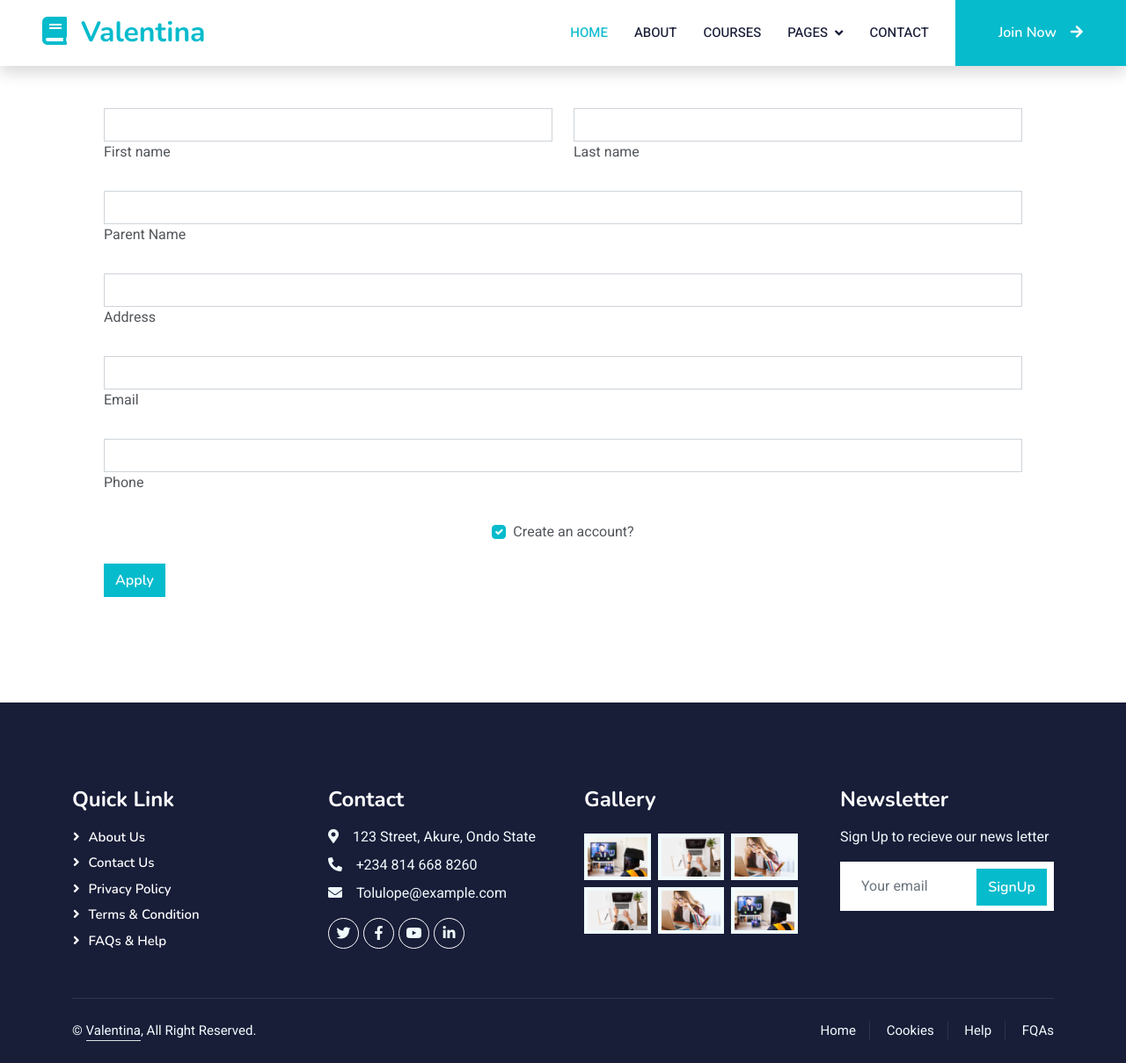
After one commit to Atanseiye/Valentina, a Flask app: page /join in a window 1280 px wide. The commit adds this page. Shown: the whole page at 88% size. Run offline with Flask 3, Linux system fonts and the light colour scheme; some libraries are stand-ins or nearby versions.

Commit message:
application form

```diff
--- a/app.py
+++ b/app.py
@@ -1,7 +1,29 @@
-from flask import Flask, render_template, url_for, redirect
+from flask import Flask, render_template, url_for, redirect, request
+from flask_sqlalchemy import SQLAlchemy # type: ignore
+from sqlalchemy.orm import Mapped, mapped_column
+import traceback
 
 app = Flask(__name__)
+app.config["SQLALCHEMY_DATABASE_URI"] = 'sqlite:///valentina_new_student.db'
+db = SQLAlchemy(app)
+# db.init_app(app)
 
+
+# Create a model for users registration
+class registration(db.Model):
+    id = db.Column(db.Integer, primary_key=True)
+    f_name = db.Column(db.String(80), unique=False, nullable=False)
+    l_name = db.Column(db.String(80), unique=False, nullable=False)
+    address = db.Column(db.String(80), unique=False, nullable=False)
+    parent_name = db.Column(db.String(80), unique=False, nullable=False)
+    email = db.Column(db.String(80), unique=False, nullable=False)
+    phone = db.Column(db.String(80), unique=False, nullable=False)
+
+    def __repr__(self):
+        return f"Surname: {self.f_name}, Last Name: {self.l_name}, Address: {self.address}, Parent Name: {self.parent_name}, Email: {self.email}, Phone: {self.phone}"
+
+with app.app_context():
+    db.create_all()
 
 @app.route('/')
 def index():
@@ -28,8 +50,39 @@ def testimonial():
 def contact():
     return render_template('contact.html')
 
+@app.route('/join', methods=['POST', 'GET'])
+def join():
+    if request.method == 'POST':
+        # let's create a model for the request above
+        new_registration = registration(
+            f_name = request.form.get('f_name'),
+            l_name = request.form.get('l_name'),
+            address = request.form.get('address'),
+            parent_name = request.form.get('parent_name'),
+            email = request.form.get('email'),
+            phone = request.form.get('phone'),
+        )
+
+        print('Printing new application here:', new_registration)
+        # now push it to the database
+        try:
+            db.session.add(new_registration)
+            db.session.commit()
+            return redirect('/join')
+        except Exception as e:
+            db.session.rollback()  # Roll back the session to clean up the failed transaction
+            print('Error details:', str(e))
+            print(traceback.format_exc())  # Print the stack trace for more details
+            return 'Issues creating registration'
+
+    else:
+        return render_template('form.html')
 
 
+@app.route('/show')
+def show():
+    applications = registration.query.all()
+    return render_template('show.html', applications=applications)
 
 if __name__ == '__main__':
     app.run(debug=True)
--- a/requirements.txt
+++ b/requirements.txt
@@ -41,7 +41,6 @@ prompt-toolkit==3.0.43
 pure-eval==0.2.2
 Pygments==2.18.0
 python-dateutil==2.9.0.post0
-pywin32==306
 pyzmq==26.0.3
 referencing==0.35.1
 requests==2.32.2
--- a/templates/base.html
+++ b/templates/base.html
@@ -55,12 +55,12 @@
                     <div class="dropdown-menu fade-down m-0">
                         <a href="{{ url_for('team') }}" class="dropdown-item">Our Teachers</a>
                         <a href="{{ url_for('testimonial') }}" class="dropdown-item">Testimonial</a>
-                        <a href="404.html" class="dropdown-item">404 Page</a>
+                        <a href="{{ url_for('show') }}" class="dropdown-item">404 Page</a>
                     </div>
                 </div>
                 <a href="{{ url_for('contact') }}" class="nav-item nav-link">Contact</a>
             </div>
-            <a href="" class="btn btn-primary py-4 px-lg-5 d-none d-lg-block">Join Now<i
+            <a href="{{ url_for('join') }}" class="btn btn-primary py-4 px-lg-5 d-none d-lg-block">Join Now<i
                     class="fa fa-arrow-right ms-3"></i></a>
         </div>
     </nav>
--- /dev/null
+++ b/templates/form.html
@@ -0,0 +1,69 @@
+{% extends 'base.html' %}
+<!-- <form>
+        <input type="text" name="surname", id="surname" placeholder="surname">
+        <input type="text" name="f_name", id="f_name"  placeholder="name"> <br>
+        <input type="submit" value="Apply">
+    </form> -->
+
+
+
+{% block body %}
+
+    <div class="container p-5 mb-5">
+        <form action="/join" method="POST">
+            <!-- 2 column grid layout with text inputs for the first and last names -->
+            <div class="row mb-4">
+                <div class="col">
+                    <div data-mdb-input-init class="form-outline">
+                        <input type="text" id="f_name" name="f_name" class="form-control" />
+                        <label class="form-label" for="f_name">First name</label>
+                    </div>
+                </div>
+                <div class="col">
+                    <div data-mdb-input-init class="form-outline">
+                        <input type="text" id="l_name" name="l_name" id="form6Example2" class="form-control" />
+                        <label class="form-label" for="l_name">Last name</label>
+                    </div>
+                </div>
+            </div>
+
+            <!-- Text input -->
+            <div data-mdb-input-init class="form-outline mb-4">
+                <input type="text" id="parent_name" name="parent_name"  class="form-control" />
+                <label class="form-label" for="parent_name">Parent Name</label>
+            </div>
+
+            <!-- Text input -->
+            <div data-mdb-input-init class="form-outline mb-4">
+                <input type="text" id="address" class="form-control" />
+                <label class="form-label" for="address">Address</label>
+            </div>
+
+            <!-- Email input -->
+            <div data-mdb-input-init class="form-outline mb-4">
+                <input type="email" id="email" name="email"  class="form-control" />
+                <label class="form-label" for="email">Email</label>
+            </div>
+
+            <!-- Number input -->
+            <div data-mdb-input-init class="form-outline mb-4">
+                <input type="phone number" id="phone" name="phone" class="form-control" />
+                <label class="form-label" for="phone">Phone</label>
+            </div>
+
+            <!-- Checkbox -->
+            <div class="form-check d-flex justify-content-center mb-4">
+                <input class="form-check-input me-2" type="checkbox" value="" id="form6Example8" checked />
+                <label class="form-check-label" for="form6Example8"> Create an account? </label>
+            </div>
+
+            <!-- Submit button -->
+            <button data-mdb-ripple-init type="submit" class="btn btn-primary btn-block mb-4">Apply</button>
+        </form>
+    </div>
+
+{% endblock %}
+
+</body>
+
+</html>
```
Also changed, not shown: requirement.txt (deleted, +0 -59 lines), templates/show.html (added, +44 -0 lines), instance/valentina.db (added), instance/valentina_new_student.db (added).
